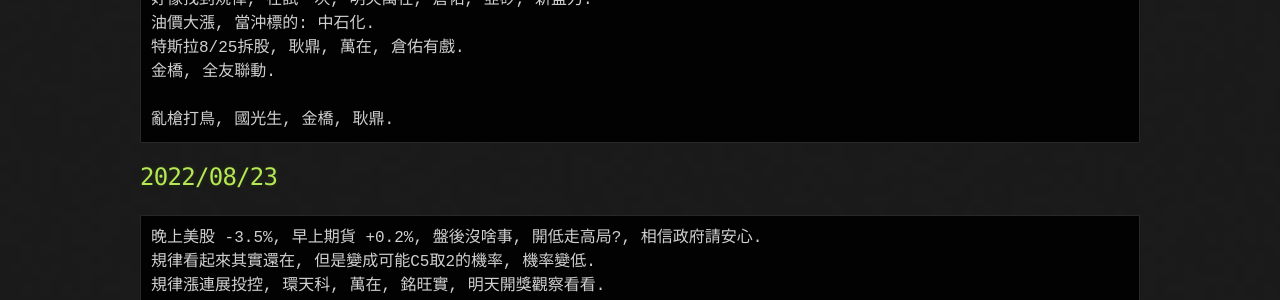
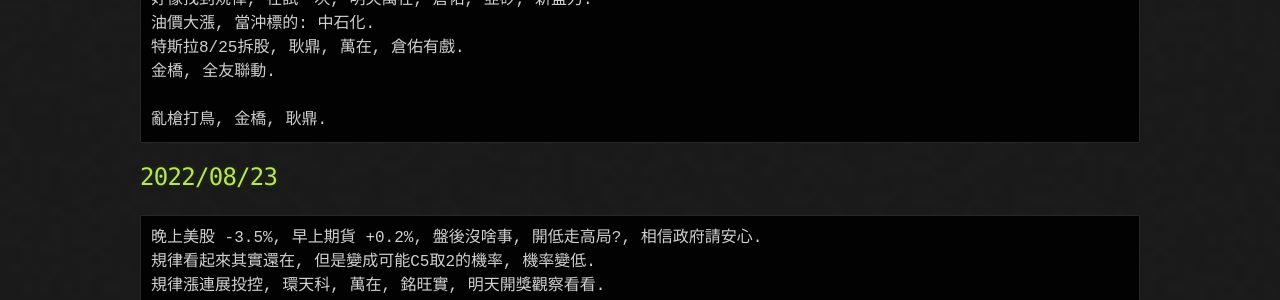
Before and after one commit to lepg5487/Stock_God, a Jekyll site: the page built from index.md, in a window 1280 px wide and 900 px high. Shown: the part 449-749 px from the top of the window. Built offline with Jekyll 4.4.1, drawn with Linux system fonts in a browser that asks for light colours; our own code applies the rules of GitHub Pages for plain Markdown files; some of the changed text lies outside the part shown.

Commit message:
Update index.md

````diff
--- a/index.md
+++ b/index.md
@@ -14,7 +14,7 @@
 特斯拉8/25拆股, 耿鼎, 萬在, 倉佑有戲.
 金橋, 全友聯動.
 
-亂槍打鳥, 國光生, 金橋, 耿鼎.
+亂槍打鳥, 金橋, 耿鼎.
 ```
 
 ## 2022/08/23
````
